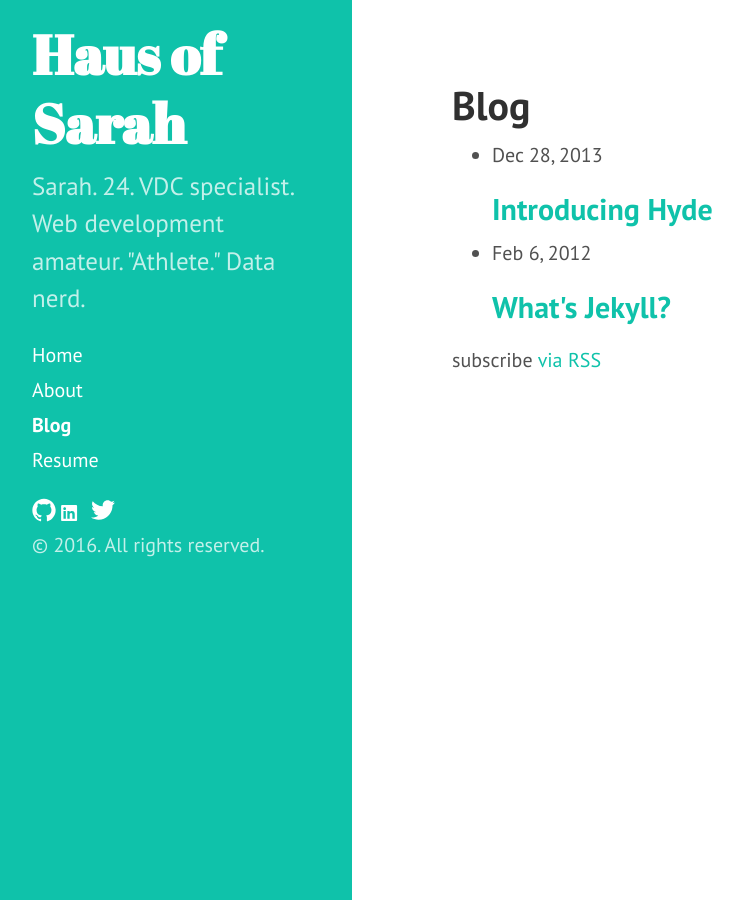
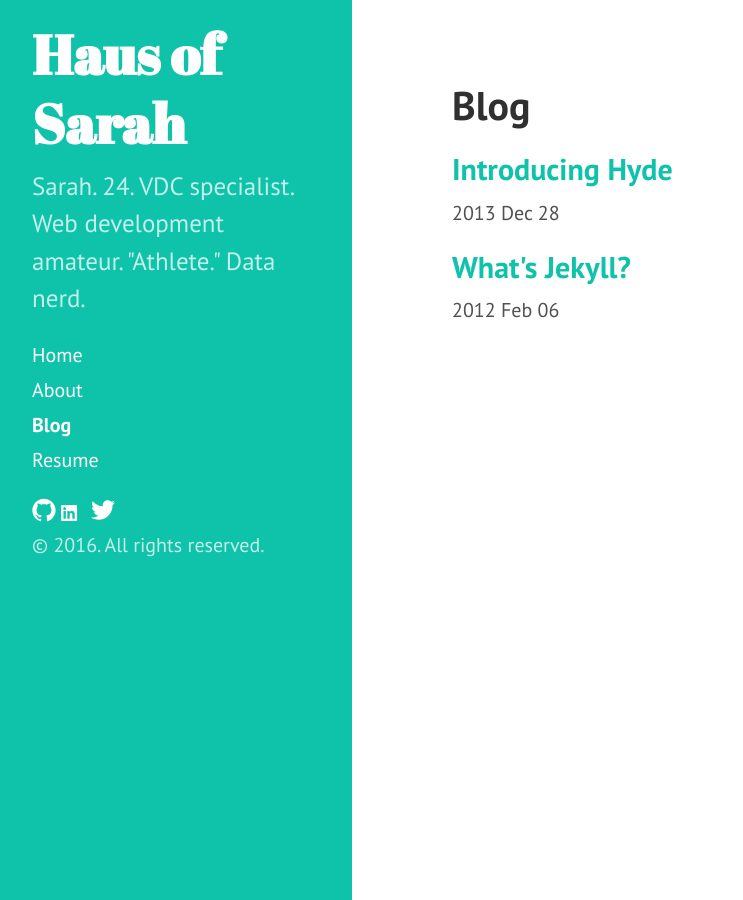
Before and after one commit to ruckhaus/ruckhaus.github.io, a Jekyll site: the page built from blog.html, in a window 1280 px wide. Shown: the whole page, without its empty margins (8-751 px from the left). Built offline with Jekyll 4.4.1, drawn with Linux system fonts in a browser that asks for light colours.

Commit message:
blog restyle

```diff
--- a/_includes/icon-rss.html
+++ b/_includes/icon-rss.html
@@ -1 +1 @@
-<a href="{{ "/feed.xml" | prepend: site.url }}"><span class="icon">{% include icon-rss.svg %}</span></a>
+<a href="{{ "feed.xml" | prepend: site.baseurl }}"><span class="icon">{% include icon-rss.svg %}</span></a>
--- a/blog.html
+++ b/blog.html
@@ -4,20 +4,16 @@ title: Blog
 permalink: /blog/
 ---
 
-<div class="home">
+<div class="blog">
 
-  <ul class="post-list">
+  <div class="post-list">
     {% for post in site.posts %}
-      <li>
-        <span class="post-meta">{{ post.date | date: "%b %-d, %Y" }}</span>
-
         <h2>
           <a class="post-link" href="{{ post.url | prepend: site.baseurl }}">{{ post.title }}</a>
         </h2>
-      </li>
+
+        <span class="post-meta">{{ post.date | date: "%Y %b %d" }}</span>
     {% endfor %}
-  </ul>
-
-  <p class="rss-subscribe">subscribe <a href="{{ "/feed.xml" | prepend: site.baseurl }}">via RSS</a></p>
+  </div>
 
 </div>
```
